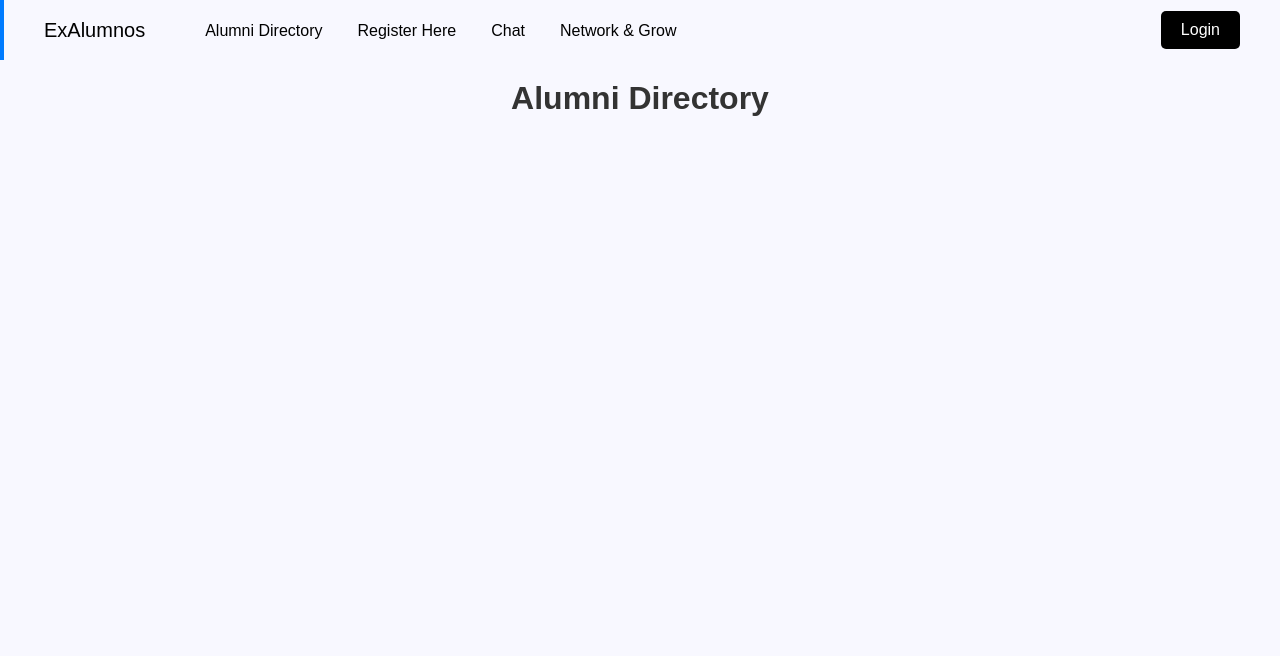
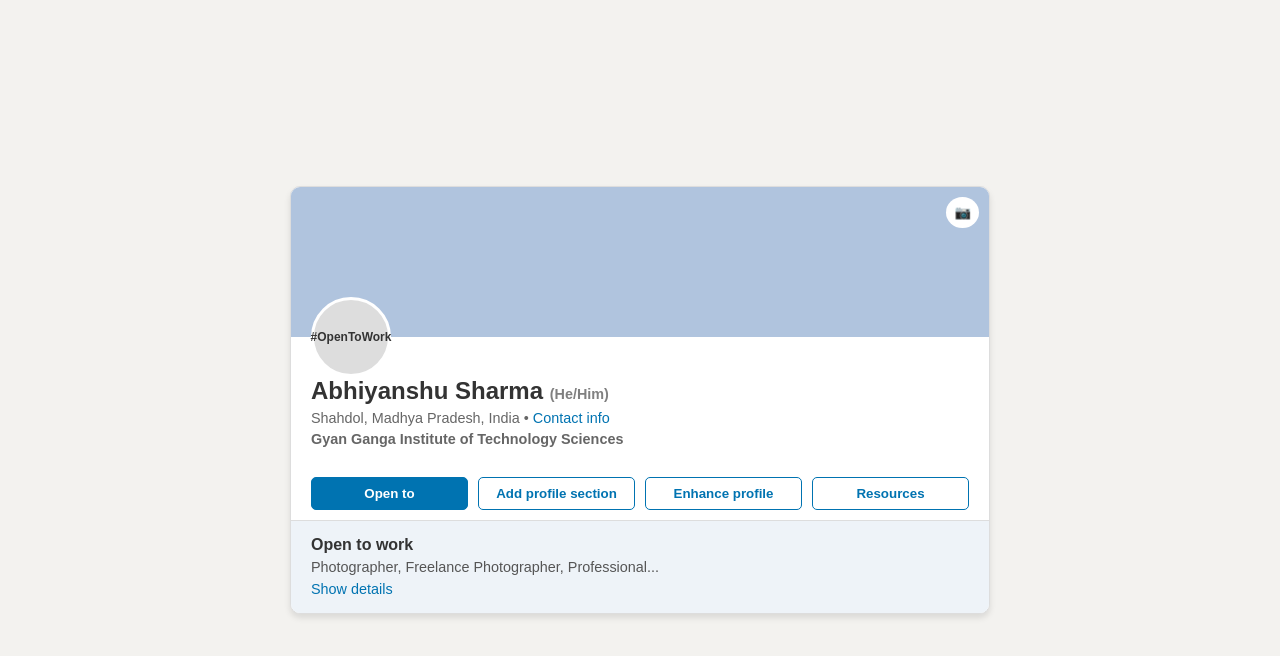
Before and after one commit to Harsh-26626/ExAlumnos, a website: page Homepage/tmp.html in a window 1280 px wide. Drawn offline with Linux system fonts and the light colour scheme.

Commit message:
made Profile_page and Edit_profile_page

```diff
--- a/Homepage/tmp.html
+++ b/Homepage/tmp.html
@@ -3,98 +3,198 @@
 <head>
     <meta charset="UTF-8">
     <meta name="viewport" content="width=device-width, initial-scale=1.0">
-    <title>Directory</title>
-</head>
+    <title>LinkedIn Profile Clone</title>
     <style>
-    body{
+      /* General Reset */
+* {
     margin: 0;
+    padding: 0;
+    box-sizing: border-box;
     font-family: Arial, sans-serif;
-        background-color: #f8f8ff;
 }
 
-    .navbar {
+body {
+    background-color: #f3f2ef;
     display: flex;
-    align-items:center;
-    justify-content: space-between;
-    padding: 0 40px;
-    height: 60px;
-    border-left: 4px solid #007bff; /* Blue vertical line */
+    justify-content: center;
+    align-items: center;
+    min-height: 100vh;
 }
 
-  .site-name {
-    font-size: 20px;
-    font-weight: normal;
+.profile-container {
+    width: 80%;
+    max-width: 700px;
+    background-color: #fff;
+    border: 1px solid #ddd;
+    border-radius: 10px;
+    box-shadow: 0px 4px 6px rgba(0, 0, 0, 0.1);
+    overflow: hidden;
 }
 
-  .nav-links {
-    display: flex;
-    gap: 20px;
+/* Header/Banner Section */
+.profile-header {
+    position: relative;
+    height: 150px;
+    background-color: #ccd9e8; /* Banner background */
 }
 
-  .nav-links a {
-    text-decoration: none;
-    justify-content: space-between;
-    color: black;
-    font-size: 16px;
-    margin-left: 15px;
-    margin-top: 3px;
+.profile-banner {
+    height: 100%;
+    background-color: #b0c4de;
 }
 
-  .cta-button {
-    padding: 10px 20px;
-    background-color: black;
-    color: white;
+.profile-photo {
+    position: absolute;
+    bottom: -40px;
+    left: 20px;
+    width: 80px;
+    height: 80px;
+    border: 3px solid #fff;
+    border-radius: 50%;
+    background-color: #ddd;
+    display: flex;
+    justify-content: center;
+    align-items: center;
+    color: #333;
+    font-size: 12px;
+    font-weight: bold;
+}
+
+.camera-btn {
+    position: absolute;
+    top: 10px;
+    right: 10px;
     border: none;
+    background-color: #fff;
+    padding: 8px;
+    border-radius: 50%;
+    cursor: pointer;
+}
+
+/* Profile Information */
+.profile-info {
+    padding: 20px;
+    padding-top: 40px;
+    text-align: left;
+}
+
+.profile-info h1 {
+    font-size: 1.5rem;
+    color: #333;
+}
+
+.profile-info span {
+    font-size: 0.9rem;
+    color: gray;
+}
+
+.profile-info p {
+    font-size: 0.9rem;
+    color: #666;
+    margin-top: 5px;
+}
+
+.profile-info a {
+    color: #0073b1;
+    text-decoration: none;
+}
+
+/* Action Buttons */
+.profile-actions {
+    display: flex;
+    gap: 10px;
+    margin: 10px 20px;
+}
+
+.btn {
+    flex: 1;
+    padding: 8px;
+    border: 1px solid #0073b1;
+    background-color: #fff;
+    color: #0073b1;
     border-radius: 5px;
     cursor: pointer;
-    font-size: 16px;
+    font-weight: bold;
 }
 
-  .cta-button:hover {
-    background-color: #333;
+.btn.primary {
+    background-color: #0073b1;
+    color: #fff;
 }
 
-
-    .head{
-        display: flex;
-        align-items: center;
-        justify-content: center;
-        font-size: 3em;
-        font-family: Cambria, Cochin, Georgia, Times, 'Times New Roman', serif;
-
+/* Open-to-work Section */
+.open-to-work-box {
+    background-color: #eef3f8;
+    padding: 15px 20px;
+    border-top: 1px solid #ddd;
 }
 
-    .Connect{
-        display: flex;
-        align-items: center;
-        justify-content: center;
-        font-style: italic;
+.open-to-work-box h3 {
+    font-size: 1rem;
+    margin-bottom: 5px;
+    color: #333;
 }
 
+.open-to-work-box p {
+    font-size: 0.9rem;
+    color: #555;
+    margin-bottom: 5px;
+}
+
+.open-to-work-box a {
+    color: #0073b1;
+    text-decoration: none;
+    font-size: 0.9rem;
+}
 
     </style>
+</head>
 <body>
-     <header class="navbar">
-        <div class="site-name">
-            <nav class="nav-links">
-                <div class="nav-links" onclick="window.location.href='index.html'">ExAlumnos</div>
-                <a href="directory.html" style="margin-left: 40px;">Alumni Directory</a>
-                <a href="Studentsignup.html">Register Here</a>
-                <a href="#">Chat</a>
-                <a href="#">Network & Grow</a>
-            </nav>
+    <div class="profile-container">
+        <!-- Header Section -->
+        <div class="profile-header">
+            <div class="profile-banner"></div>
+            <div class="profile-photo">
+                <div class="open-to-work">#OpenToWork</div>
             </div>
-        <button class="cta-button">Login</button>
-    </header>
-
-    <h1 style="text-align: center; margin: 20px; color: #333;">Alumni Directory</h1>
-    <div class="directory-container" id="alumniContainer">
-        <!-- Alumni cards will be dynamically injected here -->
+            <button class="camera-btn">📷</button> <!-- Camera icon -->
         </div>
 
+        <!-- Profile Information -->
+        <div class="profile-info">
+            <h1>Abhiyanshu Sharma <span>(He/Him)</span></h1>
+            <p>Shahdol, Madhya Pradesh, India • <a href="#">Contact info</a></p>
+            <p><strong>Gyan Ganga Institute of Technology Sciences</strong></p>
+        </div>
+
+        <!-- Action Buttons -->
+        <div class="profile-actions">
+            <button class="btn primary">Open to</button>
+            <button class="btn">Add profile section</button>
+            <button class="btn">Enhance profile</button>
+            <button class="btn">Resources</button>
+        </div>
+
+        <!-- Work Details -->
+        <div class="open-to-work-box">
+            <h3>Open to work</h3>
+            <p>Photographer, Freelance Photographer, Professional...</p>
+            <a href="#">Show details</a>
+        </div>
+    </div>
 
 </body>
 
-<script src="js/script.js"></script>
+<script>
+  // Adding interactivity to buttons
+document.addEventListener("DOMContentLoaded", function () {
+    const buttons = document.querySelectorAll(".btn");
+    buttons.forEach(button => {
+        button.addEventListener("click", () => {
+            alert(`You clicked: ${button.textContent}`);
+        });
+    });
+});
 
+</script>
 </html>
```
Also changed, not shown: Homepage/Editprofile.html (added, +181 -0 lines), Homepage/Profilepage.html (added, +142 -0 lines), Homepage/dashboard.html (+1 -1 lines). Lines whose indentation alone changed are shown as unchanged.
